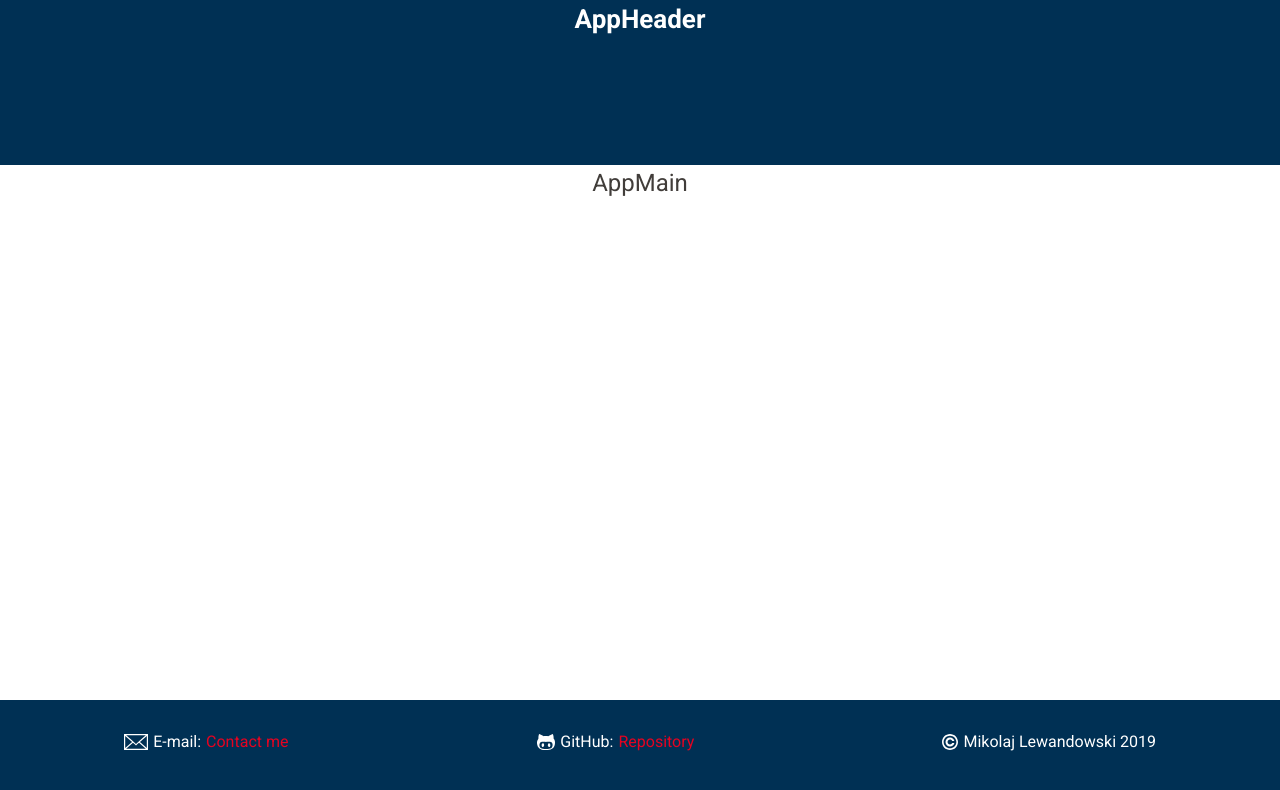
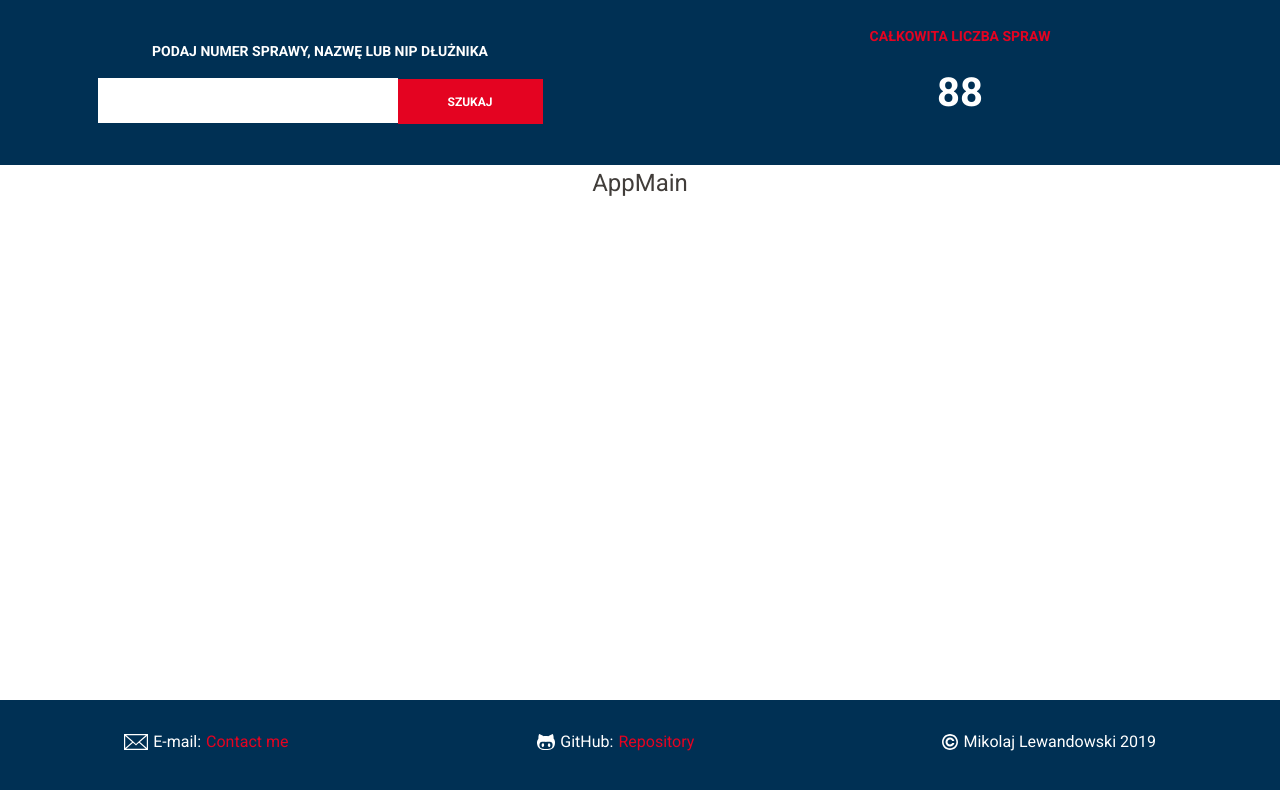
Before and after one commit to Mikulew/react-KRD, a React (Create React App) app: page / in a window 1280 px wide. Shown: the top 790 px of the page. Built offline with nearby package versions, Linux system fonts and the light colour scheme.

Commit message:
Adding SearchBar component and UI styles to AppHeader

```diff
--- /dev/null
+++ b/src/components/SearchBar.tsx
@@ -0,0 +1,15 @@
+import React from 'react';
+import '../less/components/SearchBar.less';
+
+const SearchBar: React.FC = () => {
+  return (
+    <>
+      <input type="search" className="search-bar search-bar__input" />
+      <button type="button" className="search-bar search-bar__button">
+        szukaj
+      </button>
+    </>
+  );
+};
+
+export default SearchBar;
--- a/src/layout/AppHeader.tsx
+++ b/src/layout/AppHeader.tsx
@@ -1,10 +1,18 @@
 import React from 'react';
+import SearchBar from '../components/SearchBar';
 import '../less/layout/AppHeader.less';
 
 const AppHeader: React.FC = () => {
   return (
     <header className="l-header-container">
-      <p className="l-header-title">AppHeader</p>
+      <div className="l-header-container-box l-header-container-box--left">
+        <p className="l-header-text">podaj numer sprawy, nazwę lub nip dłużnika</p>
+        <SearchBar />
+      </div>
+      <div className="l-header-container-box l-header-container-box--right">
+        <p className="l-header-text l-header-text--red">całkowita liczba spraw</p>
+        <p className="l-header-text l-header-text--large">88</p>
+      </div>
     </header>
   );
 };
--- /dev/null
+++ b/src/less/components/SearchBar.less
@@ -0,0 +1,26 @@
+@import '../abstracts/_variables.less';
+
+.search-bar {
+  height: 45px;
+  border: none;
+  padding: 0;
+  margin: 0;
+}
+
+.search-bar__input {
+  text-indent: 10px;
+  width: 300px;
+}
+
+.search-bar__button {
+  font-size: 12px;
+  font-weight: 700;
+  background-color: @red;
+  color: @white;
+  text-transform: uppercase;
+  width: 145px;
+}
+
+.search-bar__button:hover {
+  background-color: darken(@red, 10%);
+}
--- a/src/less/layout/AppHeader.less
+++ b/src/less/layout/AppHeader.less
@@ -1,12 +1,35 @@
 @import '../abstracts/_variables.less';
 
 .l-header-container {
+  display: flex;
+  align-items: center;
   background-color: @dark-blue;
   min-height: 165px;
 }
 
-.l-header-title {
-  font-size: 26px;
+.l-header-container-box {
+  width: 50%;
+}
+
+.l-header-container-box--left {
+  flex-direction: flex-start;
+}
+
+.l-header-container-box--right {
+  flex-direction: flex-end;
+}
+
+.l-header-text {
+  font-size: 14px;
   font-weight: 700;
+  text-transform: uppercase;
   color: @white;
 }
+
+.l-header-text--red {
+  color: @red;
+}
+
+.l-header-text--large {
+  font-size: 40px;
+}
```
